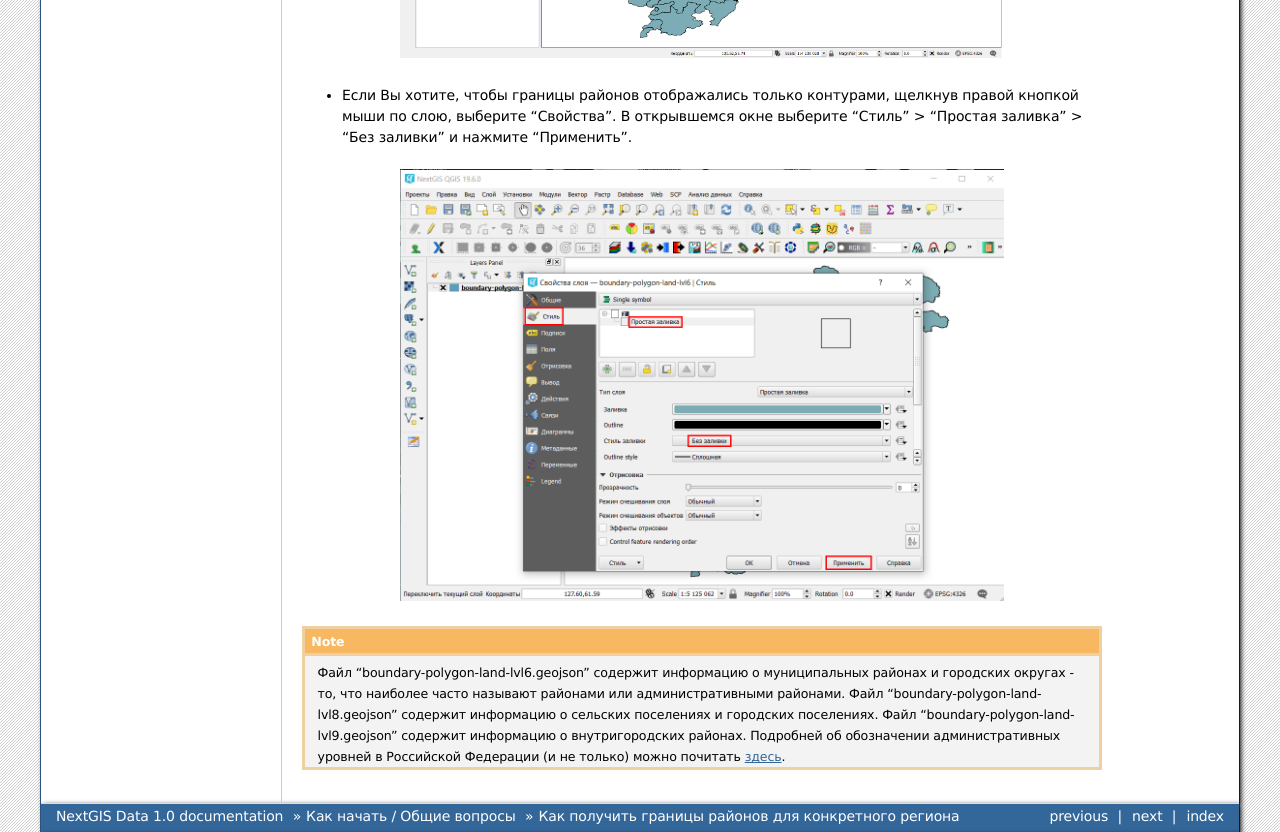
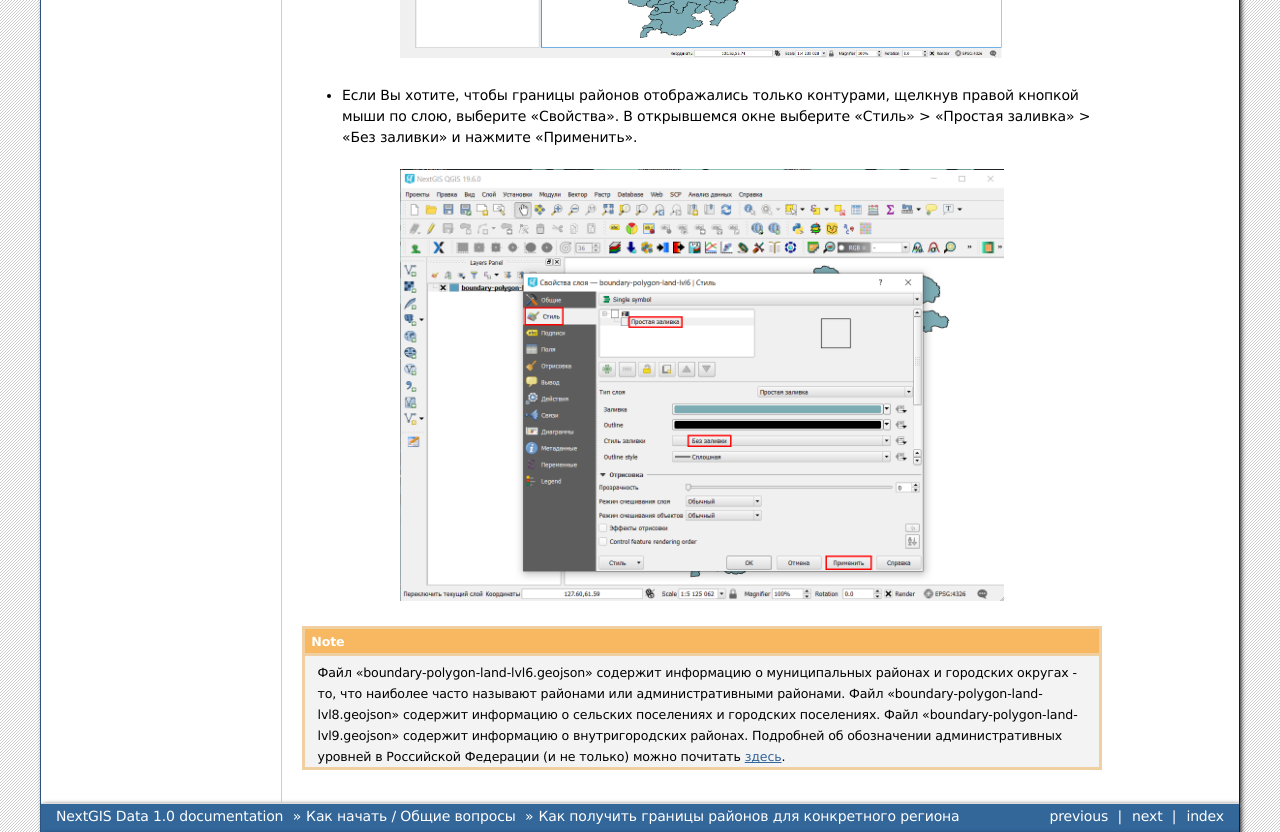
Before and after one commit to nextgis/docs_data, a Sphinx documentation site: the page built from source/district.rst, in a window 1280 px wide and 1400 px high, scrolled down 447 px. Shown: the part 539-1371 px from the top of the window. Built offline with Sphinx 7.4.7, drawn with Linux system fonts in a browser that asks for light colours; formulas are drawn with MathJax 3; pages that are not in the unit, such as notebooks, are missing from menus; some of the changed text lies outside the part shown.

```diff
--- a/source/district.rst
+++ b/source/district.rst
@@ -5,7 +5,7 @@
 
 * `Закажите данные <https://data.nextgis.com/ru/>`_ на интересующую Вас территорию в формате GeoJSON.
 * Дождитесь получения результата, скачайте, распакуйте архив с данными.
-* Запустите ГИС (в данном примере - приложение `NextGIS QGIS <https://nextgis.ru/nextgis-qgis/>`_) и в главной панели меню выберите “Слой” > “Добавить слой” > “Добавить векторный слой”. В открывшемся окне выберите файл “boundary-polygon-land-lvl6.geojson”, который находится в загруженной папке “data”.
+* Запустите ГИС (в данном примере - приложение `NextGIS QGIS <https://nextgis.ru/nextgis-qgis/>`_) и в главной панели меню выберите «Слой» > «Добавить слой» > «Добавить векторный слой». В открывшемся окне выберите файл «boundary-polygon-land-lvl6.geojson», который находится в загруженной папке «data».
 
 .. figure:: _static/district1.png
    :name: district1
@@ -19,7 +19,7 @@
    :align: center
    :width: 16cm
 
-* Если Вы хотите, чтобы границы районов отображались только контурами, щелкнув правой кнопкой мыши по слою, выберите “Свойства”. В открывшемся окне выберите “Стиль” > “Простая заливка” > “Без заливки” и нажмите “Применить”.
+* Если Вы хотите, чтобы границы районов отображались только контурами, щелкнув правой кнопкой мыши по слою, выберите «Свойства». В открывшемся окне выберите «Стиль» > «Простая заливка» > «Без заливки» и нажмите «Применить».
 
 .. figure:: _static/district3.png
    :name: district3
@@ -28,7 +28,7 @@
 
 .. note::
 
-   Файл “boundary-polygon-land-lvl6.geojson” содержит информацию о муниципальных районах и городских округах - то, что наиболее часто называют районами или административными районами.
-   Файл “boundary-polygon-land-lvl8.geojson” содержит информацию о сельских поселениях и городских поселениях.
-   Файл “boundary-polygon-land-lvl9.geojson” содержит информацию о внутригородских районах.
+   Файл «boundary-polygon-land-lvl6.geojson» содержит информацию о муниципальных районах и городских округах - то, что наиболее часто называют районами или административными районами.
+   Файл «boundary-polygon-land-lvl8.geojson» содержит информацию о сельских поселениях и городских поселениях.
+   Файл «boundary-polygon-land-lvl9.geojson» содержит информацию о внутригородских районах.
    Подробней об обозначении административных уровней в Российской Федерации (и не только) можно почитать `здесь <https://wiki.openstreetmap.org/wiki/RU:Tag:boundary%3Dadministrative#.D0.90.D0.B4.D0.BC.D0.B8.D0.BD.D0.B8.D1.81.D1.82.D1.80.D0.B0.D1.82.D0.B8.D0.B2.D0.BD.D1.8B.D0.B5_.D1.83.D1.80.D0.BE.D0.B2.D0.BD.D0.B8_.28admin_level.29_.D0.B2_.D0.A0.D0.BE.D1.81.D1.81.D0.B8.D0.B9.D1.81.D0.BA.D0.BE.D0.B9_.D0.A4.D0.B5.D0.B4.D0.B5.D1.80.D0.B0.D1.86.D0.B8.D0.B8>`_.
```
